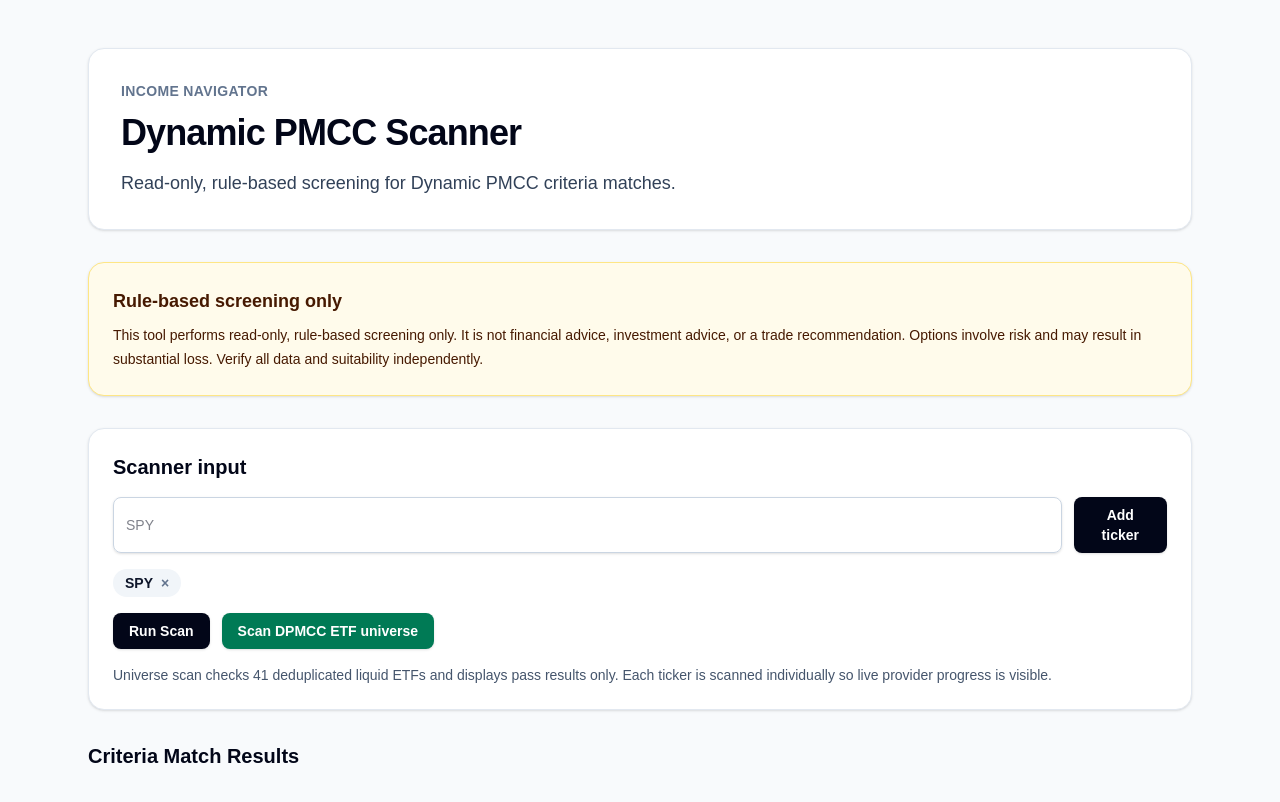
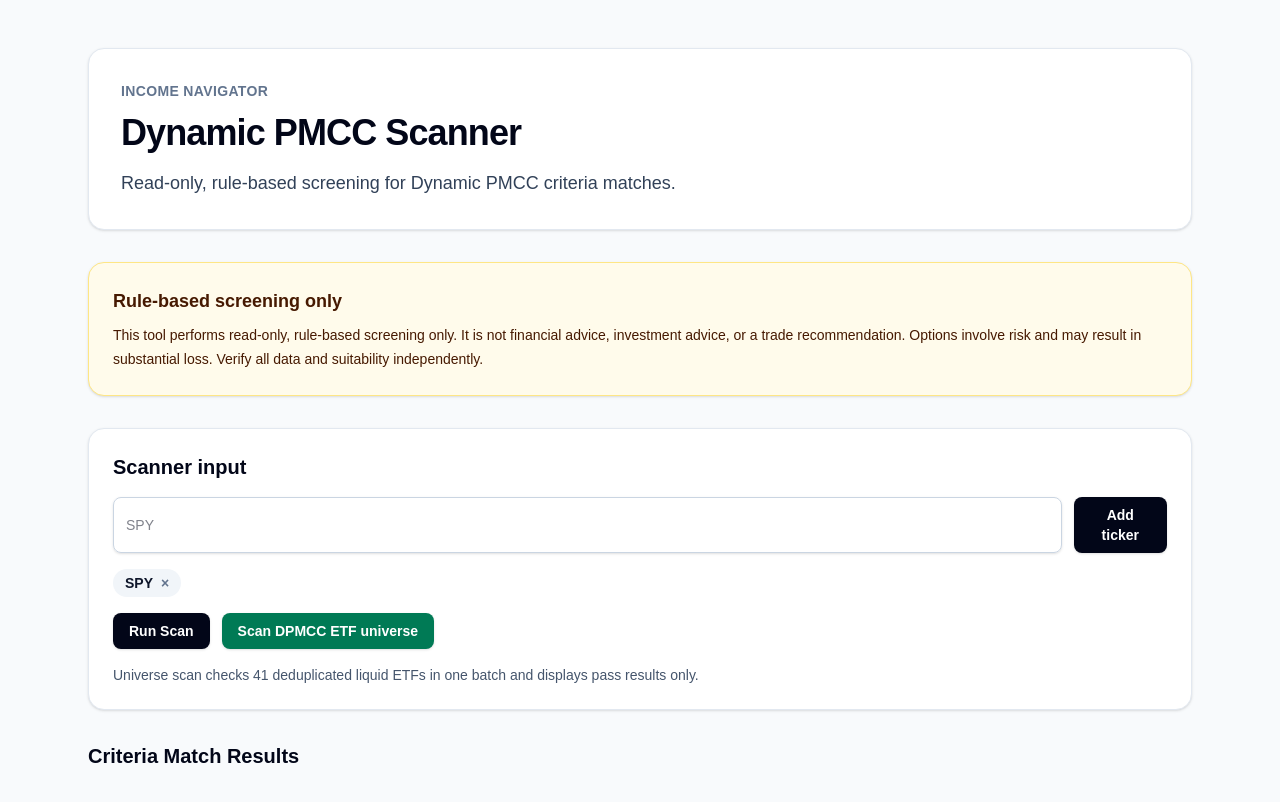
Before and after one commit to Quenos/income-navigator, a Next.js app: page / in a window 1280 px wide. Shown: the top 802 px of the page. Built offline with nearby package versions, Linux system fonts and the light colour scheme.

Commit message:
fix: batch DPMCC universe scan [verifier-remediation:1]

```diff
--- a/src/features/scanner/scanner-page.tsx
+++ b/src/features/scanner/scanner-page.tsx
@@ -29,7 +29,7 @@ export function ScannerPage() {
 
   async function runUniverseScan() {
     setActiveScan('universe');
-    await scan([...DPMCC_ETF_UNIVERSE], { passOnly: true, perTicker: true });
+    await scan([...DPMCC_ETF_UNIVERSE], { passOnly: true });
     setActiveScan(null);
   }
 
@@ -67,9 +67,8 @@ export function ScannerPage() {
           </Button>
         </div>
         <p className="text-sm text-slate-600">
-          Universe scan checks {DPMCC_ETF_UNIVERSE.length} deduplicated liquid ETFs and displays
-          pass results only. Each ticker is scanned individually so live provider progress is
-          visible.
+          Universe scan checks {DPMCC_ETF_UNIVERSE.length} deduplicated liquid ETFs in one batch and
+          displays pass results only.
         </p>
         {progress && progress.total > 0 && (
           <p aria-live="polite" className="text-sm font-medium text-slate-700">
```
Also changed, not shown: 1 other file (tests, documents, lock files or other folders).
